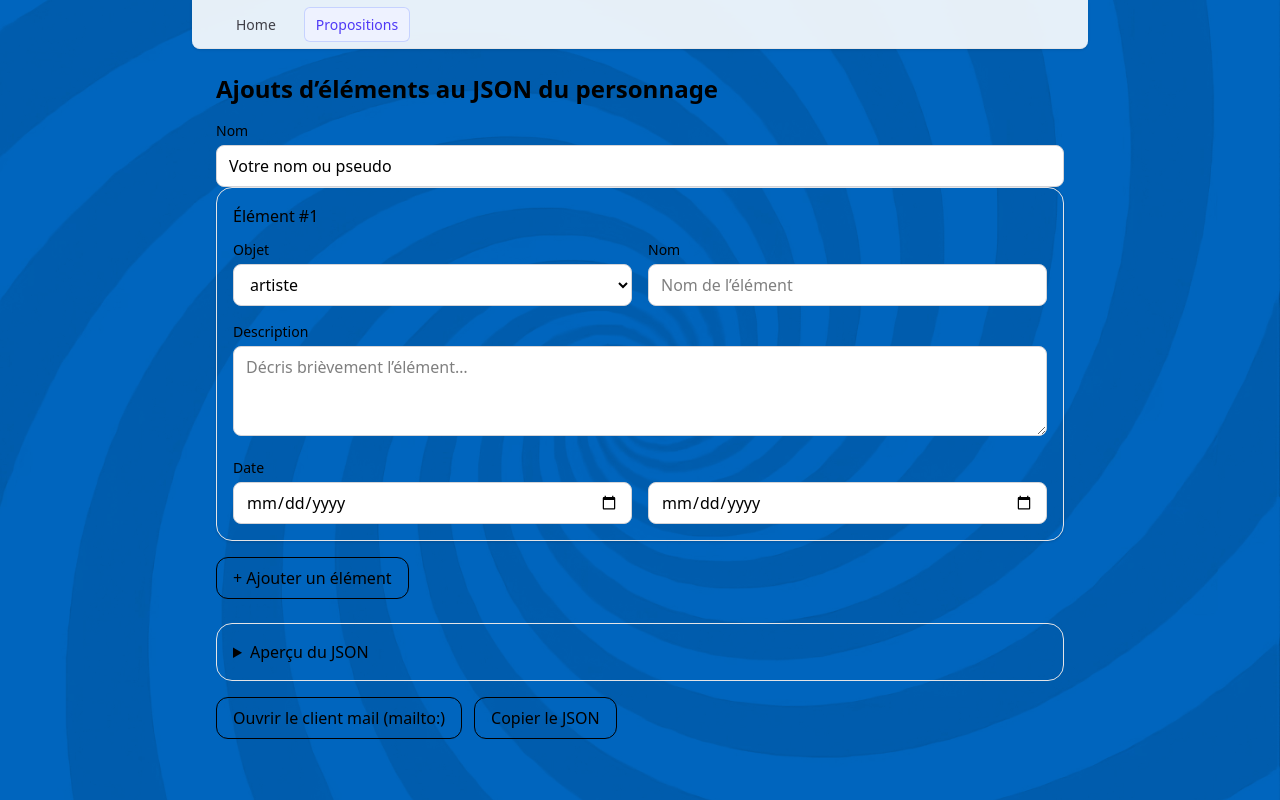
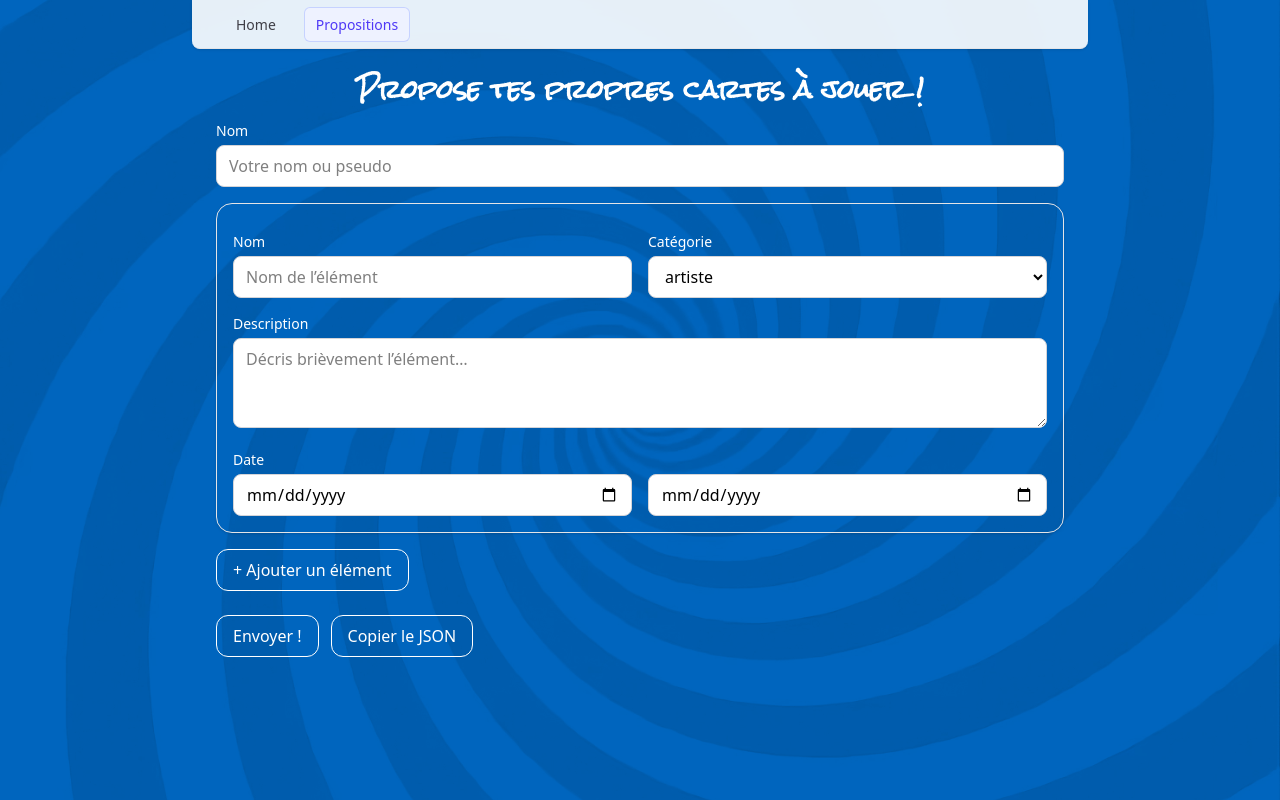
Before and after one commit to ThomasTew1579/Times-up, a React (Vite) app in the folder client/: page /proposal in a window 1280 px wide. Built offline with nearby package versions, Linux system fonts and the light colour scheme.

Commit message:
fix: style du formulaire de proposition

```diff
--- a/client/src/pages/Proposal.tsx
+++ b/client/src/pages/Proposal.tsx
@@ -23,6 +23,8 @@ const OBJECT_TYPES = [
 ];
 
 const subject: string = "Proposition d'ajout de personnage"
+const isAdmin: boolean = false;
+
 
 
 function buildMailto({ to = "", subject = "", body = "" }) {
@@ -32,11 +34,12 @@ function buildMailto({ to = "", subject = "", body = "" }) {
   }
 
 export default function CharacterJsonMailer() {
-  const [author, setAuthor] = useState("Votre nom ou pseudo");
+  const [author, setAuthor] = useState("");
   const [items, setItems] = useState<Item[]>([
     { author: "", category: "artiste", name: "", description: "", startDate: "", endDate: "" },
   ]);
   const to: string = "pasquet.thomas69+timesup-proposals@gmail.com";
+
 
   const addItem = () =>
     setItems((prev) => [...prev, { author: "", category: "artiste", name: "", description: "", startDate: "", endDate: "" }]);
@@ -54,8 +57,8 @@ export default function CharacterJsonMailer() {
         author,
         createdAt: new Date().toISOString(),
         items: items.map((it) => ({
-          category: it.category ? it.category : "",
-          name: it.name.trim(),
+          cat: it.category ? it.category : "",
+          nom: it.name.trim(),
           description: it.description.trim(),
           date: (it.startDate ? it.startDate : "") + (it.startDate && it.endDate ?  " - " + it.endDate : "") ,
         })),
@@ -66,7 +69,7 @@ export default function CharacterJsonMailer() {
   }, [author, items]);
 
   const mailtoHref = useMemo(
-    () => buildMailto({ to, subject, body: payload }), // payload = ton JSON pretty
+    () => buildMailto({ to, subject, body: payload }),
     [to, subject, payload]
   );
   const tooLong = mailtoHref.length > 1800;
@@ -81,16 +84,16 @@ export default function CharacterJsonMailer() {
   };
 
   return (
-    <div className="mx-auto max-w-3xl p-6">
-      <h1 className="text-2xl font-semibold mb-4">Ajouts d’éléments au JSON du personnage</h1>
+    <div className="mx-auto max-w-3xl p-6 ">
+      <h1 className="text-2xl font-semibold font-secondary text-white text-center mb-4">Propose tes propres cartes à jouer !</h1>
 
-      <div>
-        <label className="block text-sm font-medium mb-1">Nom</label>
+      <div className="mb-4">
+        <label className="block text-sm font-medium text-white mb-1">Nom</label>
         <input
             type="text"
             value={author}
             onChange={(e) => setAuthor(e.target.value)}
-            placeholder="Nom de l’élément"
+            placeholder="Votre nom ou pseudo"
             className="w-full rounded-lg border border-zinc-300 bg-white px-3 py-2 outline-none focus:ring-2 focus:ring-blue-500"
         />
         </div>
@@ -98,10 +101,10 @@ export default function CharacterJsonMailer() {
       <div className="space-y-6">
         {items.map((it, i) => (
           <div key={i} className="rounded-2xl border border-zinc-200 p-4 shadow-sm">
-            <div className="flex items-start justify-between">
-              <h2 className="font-medium">Élément #{i + 1}</h2>
               {
                   items.length !== 1 && (
+                      <div className="flex items-start justify-between">
+                <h2 className="font-medium">Carte No{i + 1}</h2>
                 <button
                         type="button"
                         onClick={() => removeItem(i)}
@@ -111,14 +114,26 @@ export default function CharacterJsonMailer() {
                     >
                     Supprimer
               </button>
+            </div>
                 )
               }
 
+
+            <div className="mt-3 grid grid-cols-1 md:grid-cols-2 gap-4">
+
+              <div>
+                <label className="block text-sm text-white font-medium mb-1">Nom</label>
+                <input
+                  type="text"
+                  value={it.name}
+                  onChange={(e) => updateItem(i, "name", e.target.value)}
+                  placeholder="Nom de l’élément"
+                  className="w-full rounded-lg border border-zinc-300 bg-white px-3 py-2 outline-none focus:ring-2 focus:ring-blue-500"
+                />
               </div>
 
-            <div className="mt-3 grid grid-cols-1 md:grid-cols-2 gap-4">
               <div>
-                <label className="block text-sm font-medium mb-1">Objet</label>
+                <label className="block text-sm text-white font-medium mb-1">Catégorie</label>
                 <select
                   value={it.category}
                   onChange={(e) => updateItem(i, "category", e.target.value)}
@@ -130,19 +145,8 @@ export default function CharacterJsonMailer() {
                 </select>
               </div>
 
-              <div>
-                <label className="block text-sm font-medium mb-1">Nom</label>
-                <input
-                  type="text"
-                  value={it.name}
-                  onChange={(e) => updateItem(i, "name", e.target.value)}
-                  placeholder="Nom de l’élément"
-                  className="w-full rounded-lg border border-zinc-300 bg-white px-3 py-2 outline-none focus:ring-2 focus:ring-blue-500"
-                />
-              </div>
-
               <div className="md:col-span-2">
-                <label className="block text-sm font-medium mb-1">Description</label>
+                <label className="block text-sm text-white font-medium mb-1">Description</label>
                 <textarea
                   value={it.description}
                   onChange={(e) => updateItem(i, "description", e.target.value)}
@@ -153,7 +157,7 @@ export default function CharacterJsonMailer() {
               </div>
 
               <div>
-                <label className="block text-sm font-medium mb-1">Date</label>
+                <label className="block text-sm text-white font-medium mb-1">Date</label>
                 <input
                   type="date"
                   value={it.startDate}
@@ -178,20 +182,21 @@ export default function CharacterJsonMailer() {
         <button
           type="button"
           onClick={addItem}
-          className="rounded-xl border px-4 py-2 hover:bg-zinc-50"
+          className="rounded-xl border px-4 py-2  text-white border-white hover:bg-primary-500"
         >
           + Ajouter un élément
         </button>
       </div>
 
-      {/* Aperçu & actions d’envoi */}
       <div className="mt-6">
+        {isAdmin && (
             <details className="rounded-2xl border border-zinc-200 p-4">
-          <summary className="cursor-pointer select-none font-medium">Aperçu du JSON</summary>
+            <summary className="cursor-pointer  text-white select-none font-medium">Aperçu du JSON</summary>
             <pre className="mt-3 overflow-x-auto whitespace-pre-wrap rounded-xl bg-zinc-50 p-3 text-sm">
                 {payload}
             </pre>
             </details>
+        )}
 
         {tooLong && (
           <p className="mt-3 text-amber-700">
@@ -202,14 +207,14 @@ export default function CharacterJsonMailer() {
         <div className="mt-4 flex flex-wrap gap-3">
           <a
             href={mailtoHref}
-            className="rounded-xl border px-4 py-2 hover:bg-zinc-50"
+            className="rounded-xl text-white border px-4 py-2 hover:bg-zinc-50"
           >
-            Ouvrir le client mail (mailto:)
+            Envoyer !
           </a>
           <button
             type="button"
             onClick={copyJson}
-            className="rounded-xl border px-4 py-2 hover:bg-zinc-50"
+            className="rounded-xl text-white border px-4 py-2 hover:bg-zinc-50"
           >
             Copier le JSON
           </button>
```
Lines whose indentation alone changed are shown as unchanged.
